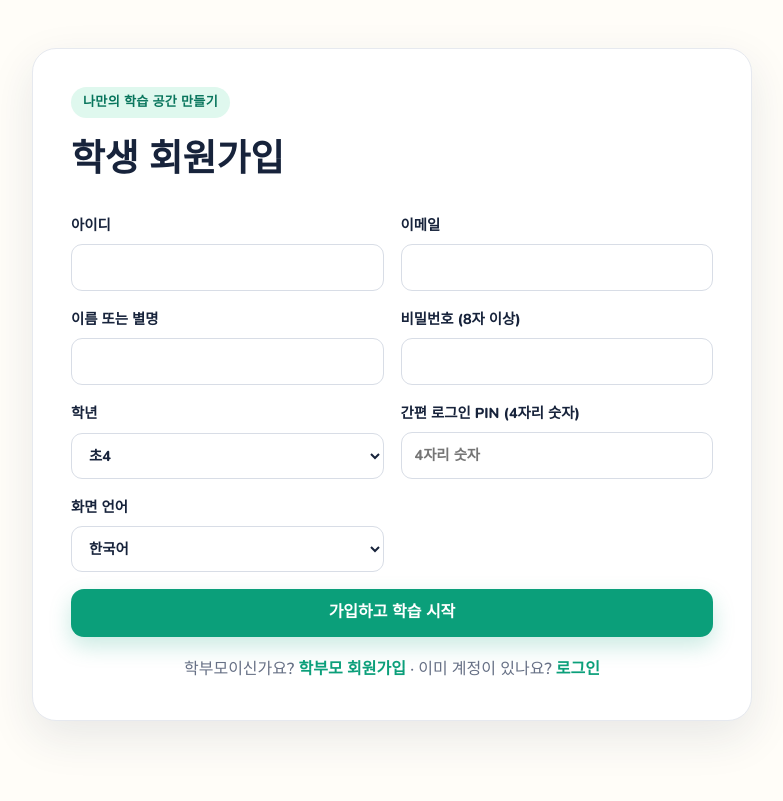
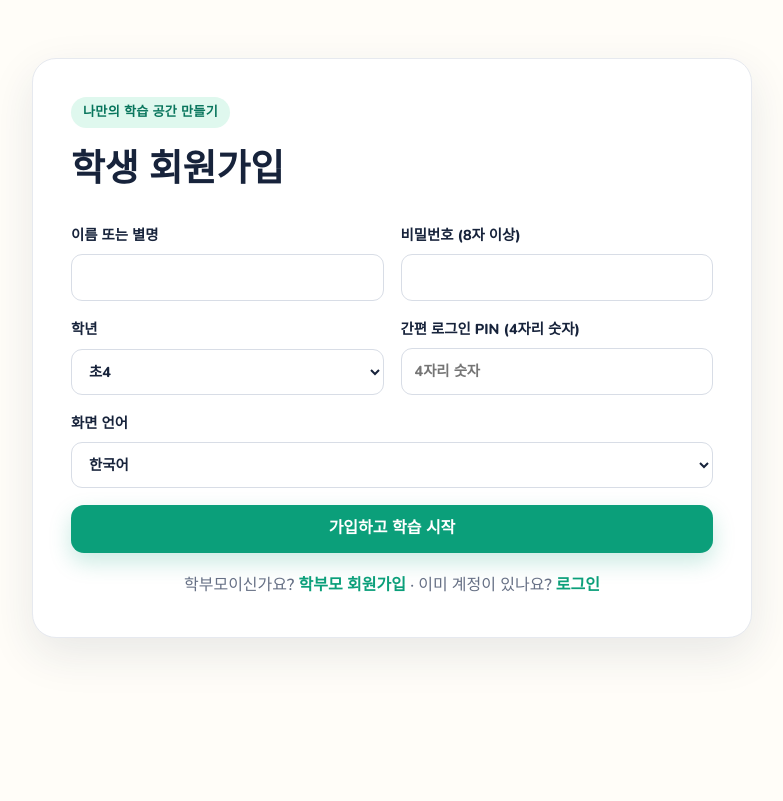
Before and after one commit to cksdudd103/elementary-learning-app, a Flask app: page /auth/register/student in a window 1280 px wide. Shown: the part 72-873 px from the top of the page, without its empty margins (248-1031 px from the left). After the commit the page ends 724 px from the top, so only its background shows below. Run offline with Flask 3, Linux system fonts and the light colour scheme; parts of the project's set-up code (start-up, migrations or seed data) failed here and were passed over.

Commit message:
feat: remove username/email from student registration, auto-generate credentials

```diff
--- a/app/auth/routes.py
+++ b/app/auth/routes.py
@@ -2,6 +2,7 @@ from flask import Blueprint, flash, redirect, render_template, request, url_for
 from flask_login import current_user, login_required, login_user, logout_user
 from secrets import token_urlsafe
 from datetime import datetime, timedelta, timezone
+from uuid import uuid4
 from sqlalchemy import or_
 
 from ..extensions import db
@@ -20,8 +21,6 @@ def register_student():
     if current_user.is_authenticated:
         return redirect(url_for("student.dashboard"))
     if request.method == "POST":
-        username = request.form.get("username", "").strip()
-        email = request.form.get("email", "").strip().lower()
         display_name = request.form.get("display_name", "").strip()
         password = request.form.get("password", "")
         try:
@@ -29,15 +28,14 @@ def register_student():
         except ValueError:
             grade_level = 1
         pin = _normalize_pin(request.form.get("simple_pin", ""))
-        if not username or not email or not display_name or len(password) < 8:
-            flash("모든 항목을 입력하고 비밀번호는 8자 이상으로 설정하세요.", "error")
+        if not display_name or len(password) < 8:
+            flash("이름과 비밀번호(8자 이상)를 입력하세요.", "error")
         elif not 1 <= grade_level <= 9:
             flash("올바른 학년을 선택하세요.", "error")
         elif not pin or len(pin) != 4 or not pin.isdigit():
             flash("4자리 PIN을 입력하세요.", "error")
-        elif User.query.filter(or_(User.username == username, User.email == email)).first():
-            flash("이미 사용 중인 아이디 또는 이메일입니다.", "error")
         else:
+            username, email = _generate_unique_student_credentials()
             user = User(
                 username=username,
                 email=email,
@@ -220,6 +218,16 @@ def _normalize_pin(pin):
     return "".join(ch for ch in (pin or "") if ch.isdigit())[:4]
 
 
+def _generate_unique_student_credentials():
+    """학생 가입 시 자동으로 고유한 아이디와 이메일을 생성합니다."""
+    while True:
+        suffix = uuid4().hex[:12]
+        username = f"stu_{suffix}"
+        email = f"{suffix}@student.harusso.kr"
+        if not User.query.filter(or_(User.username == username, User.email == email)).first():
+            return username, email
+
+
 @auth_bp.route("/delete-account", methods=["GET", "POST"])
 @login_required
 def delete_account():
--- a/app/templates/auth/register_student.html
+++ b/app/templates/auth/register_student.html
@@ -7,8 +7,6 @@
         <h1>학생 회원가입</h1>
         <form method="post" class="stack-form two-column" data-register>
             <input type="hidden" name="csrf_token" value="{{ csrf_token() }}">
-            <label>아이디<input name="username" required minlength="3" autocomplete="username"></label>
-            <label>이메일<input type="email" name="email" required autocomplete="email"></label>
             <label>이름 또는 별명<input name="display_name" required></label>
             <label>비밀번호 (8자 이상)<input type="password" name="password" required minlength="8" autocomplete="new-password"></label>
             <label>학년
@@ -19,7 +17,7 @@
             <label>간편 로그인 PIN (4자리 숫자)
                 <input type="password" name="simple_pin" inputmode="numeric" pattern="[0-9]{4}" maxlength="4" placeholder="4자리 숫자" required>
             </label>
-            <label>화면 언어
+            <label class="form-span">화면 언어
                 <select name="ui_language"><option value="ko">한국어</option><option value="en">English</option></select>
             </label>
             <input type="hidden" name="role" value="student">
```
